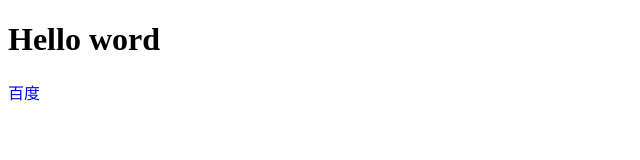
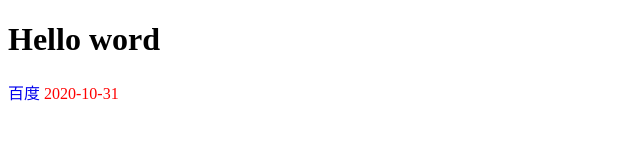
Before and after one commit to lostFlayCat/GitDemo, a plain HTML site: page index.html in a window 1280 px wide. Shown: the full height of the page, 0-640 px from the left. Drawn offline with Linux system fonts and the light colour scheme.

Commit message:
Update index.html

```diff
--- a/index.html
+++ b/index.html
@@ -19,6 +19,7 @@
         <h1>Hello word</h1>
         <div class="date">
             <a href="www.baidu.com">百度</a>
+            <span>2020-10-31</span>
         </div>
     </div>
 </body>
```
